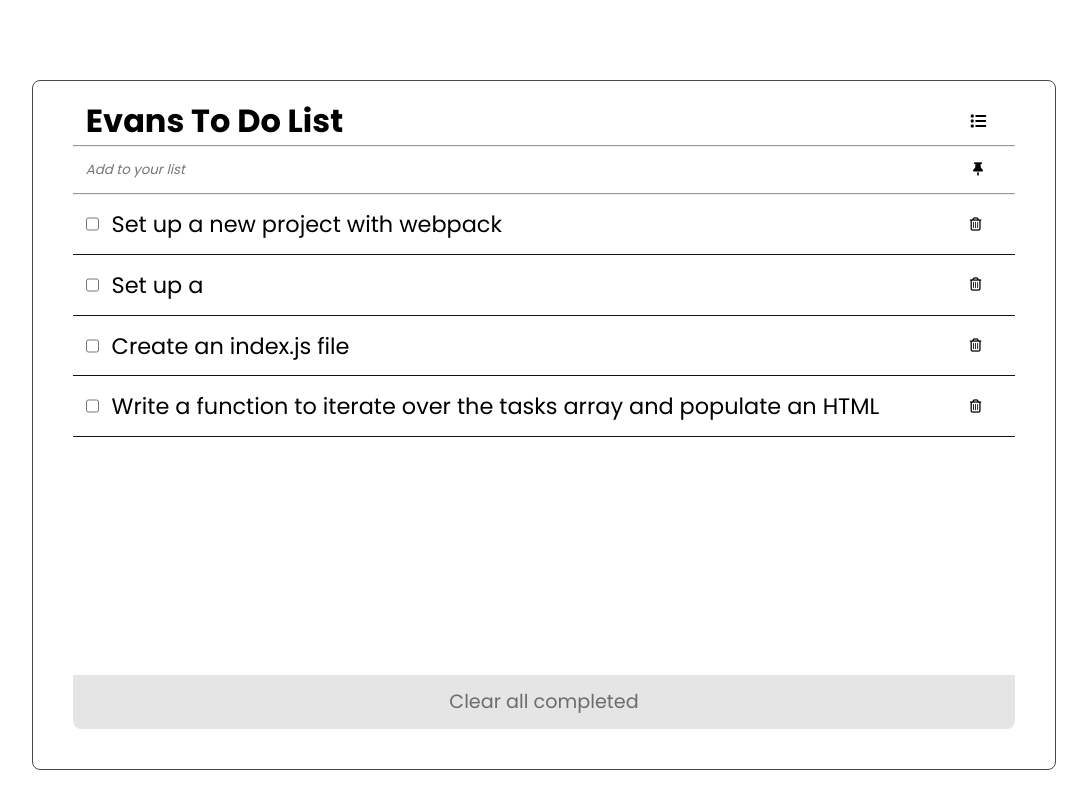
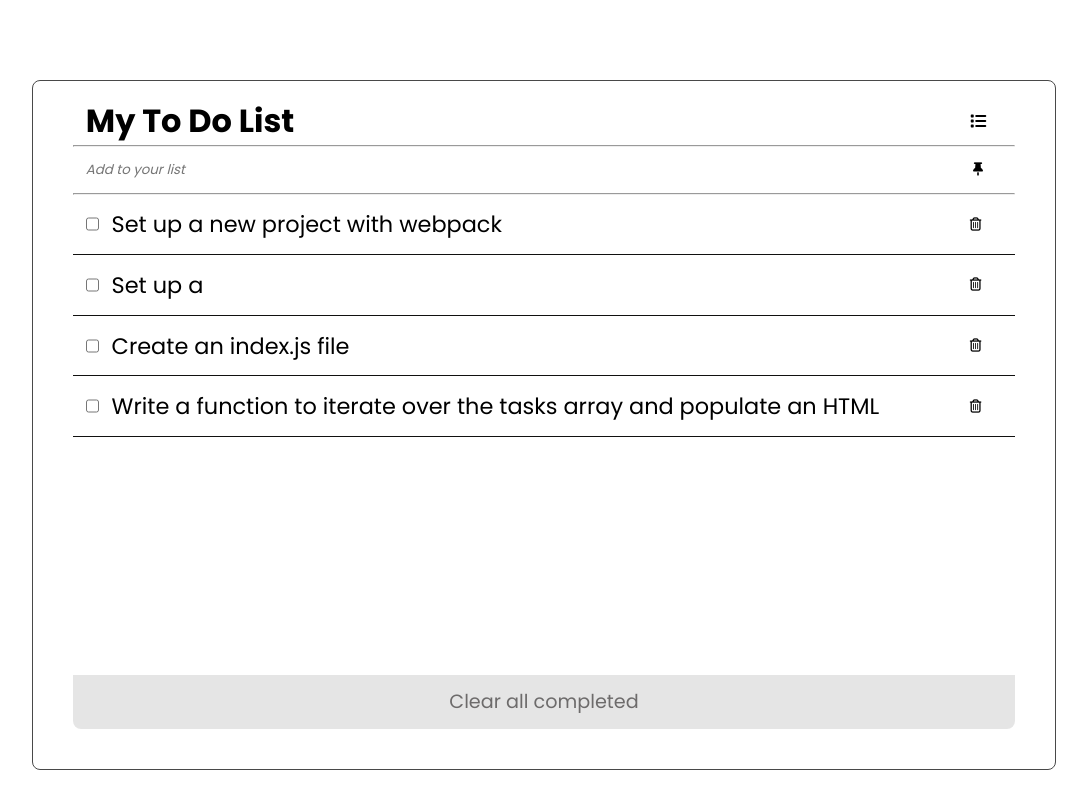
Before and after one commit to Becky449/To-do, a website built with webpack: page dist/index.html in a window 1280 px wide. Shown: the whole page, without its empty margins (96-1183 px from the left). Built offline with nearby package versions, Linux system fonts and the light colour scheme.

Commit message:
Update index.html

```diff
--- a/dist/index.html
+++ b/dist/index.html
@@ -10,7 +10,7 @@
 <body>
   <div class="todo-container">
     <header>
-      <h1>Evans To Do List</h1>
+      <h1>My To Do List</h1>
       <!-- <i class="fa fa-thumbtack" aria-hidden="true"></i> -->
       <i class="fa fa-list" aria-hidden="true"></i>
     </header>
```
